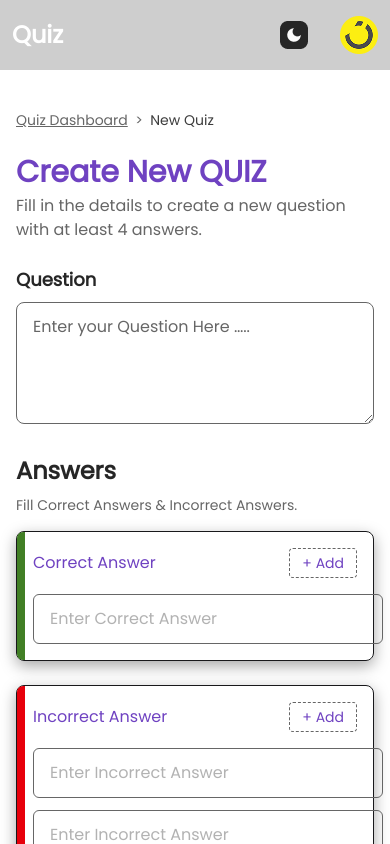
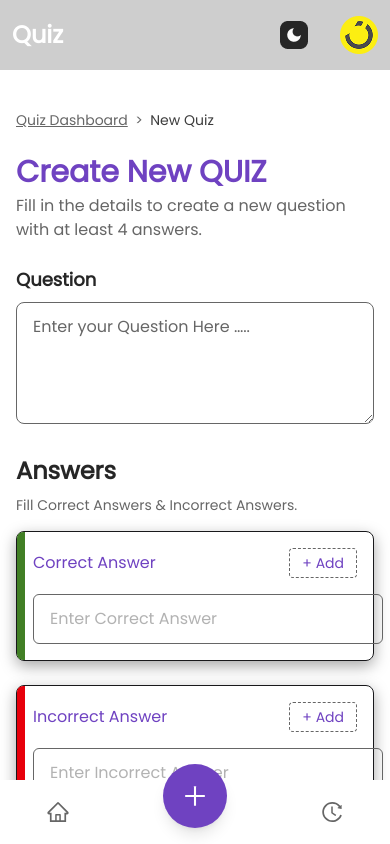
Before and after one commit to zahrabayattt/quiz-app, a React (Vite) app: page /create-quiz in a window 390 px wide. Shown: the top 844 px of the page. Built offline with nearby package versions, Linux system fonts and the light colour scheme; no server answers.

Commit message:
feat: :sparkles: Footer Implemented and Added to Pages

```diff
--- a/package.json
+++ b/package.json
@@ -15,6 +15,7 @@
     "axios": "^1.11.0",
     "react": "^19.1.1",
     "react-dom": "^19.1.1",
+    "react-icons": "^5.5.0",
     "react-router": "^7.8.0",
     "tailwindcss": "^4.1.11"
   },
--- a/src/components/Layout/Footer.tsx
+++ b/src/components/Layout/Footer.tsx
@@ -1,5 +1,36 @@
+import { AiOutlineHistory, AiOutlineHome, AiOutlinePlus } from "react-icons/ai";
+import { useNavigate } from "react-router";
+
 const Footer = () => {
-  return <div></div>;
+  const navigate = useNavigate();
+
+  return (
+    <div className="shadow-t-lg fixed bottom-0 left-0 flex h-16 w-full items-center justify-around bg-foreground md:hidden">
+      {/* Home button */}
+      <button
+        className="flex-center flex-col text-foreground-tertiary hover:text-my-primary"
+        onClick={() => navigate("/")}
+      >
+        <AiOutlineHome size={24} />
+      </button>
+
+      {/* Add button (center, highlighted) */}
+      <button
+        className="flex-center -mt-8 h-16 w-16 rounded-full bg-my-primary text-foreground shadow-lg"
+        onClick={() => navigate("/create-quiz")}
+      >
+        <AiOutlinePlus size={28} />
+      </button>
+
+      {/* History/Back button */}
+      <button
+        className="flex-center flex-col text-foreground-tertiary hover:text-my-primary"
+        onClick={() => alert("history")}
+      >
+        <AiOutlineHistory size={24} />
+      </button>
+    </div>
+  );
 };
 
 export default Footer;
--- a/src/pages/QuizDashboard.tsx
+++ b/src/pages/QuizDashboard.tsx
@@ -1,5 +1,6 @@
 import { useNavigate } from "react-router";
 import pluscircle from "../assets/images/plus-circle.png";
+import Footer from "../components/Layout/Footer";
 import LayoutContainer from "../components/Layout/LayoutContainer";
 import Navbar from "../components/Layout/Navbar";
 import QuizList from "../components/Quiz/QuizList";
@@ -9,19 +10,34 @@ const QuizDashboard = () => {
   return (
     <div className="min-h-screen bg-background">
       <Navbar />
+      {/* Mobile-only footer */}
+      <div className="fixed right-0 bottom-0 left-0 md:hidden">
+        <Footer />
+      </div>
+
+      {/* Desktop layout */}
+      <div className="hidden md:block">
         <LayoutContainer>
           <section className="my-5 flex items-center justify-between">
-          <h2 className="text-2xl font-bold text-foreground">Quiz Dashboard</h2>
+            <h2 className="text-2xl font-bold text-foreground">
+              Quiz Dashboard
+            </h2>
             <button
               className="my-btn flex cursor-pointer items-center gap-2 bg-my-primary text-foreground"
               onClick={() => navigate("/create-quiz")}
             >
-            <img className="object-contain" src={pluscircle} alt="pluscircle" />
+              <img
+                className="object-contain"
+                src={pluscircle}
+                alt="pluscircle"
+              />
               New Quiz
             </button>
           </section>
           <QuizList />
+          <Footer />
         </LayoutContainer>
+      </div>
     </div>
   );
 };
```
Also changed, not shown: 1 other file (tests, documents, lock files or other folders). Lines whose indentation alone changed are shown as unchanged.
